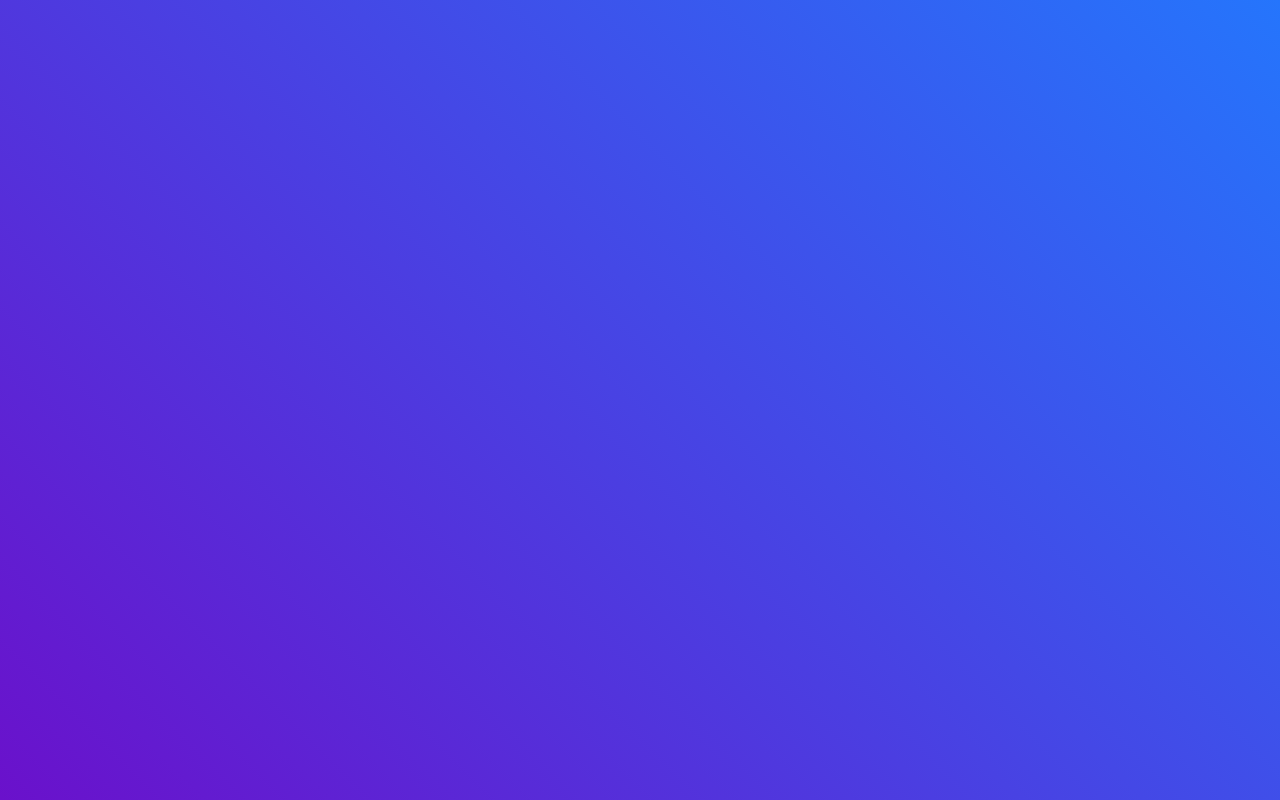
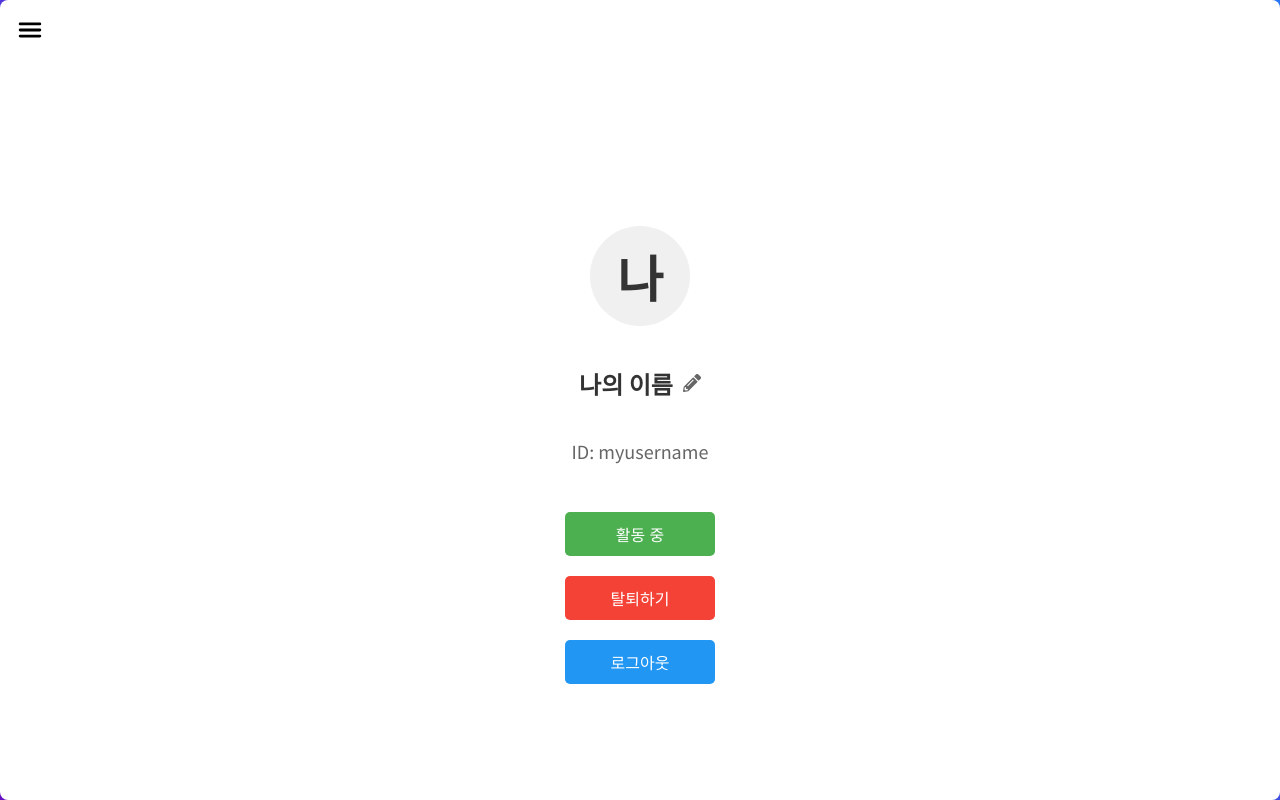
Before and after one commit to kimmatches/CareerConnect-front, a React (Create React App) app in the folder careerconnect-front/: page /mypage in a window 1280 px wide. Before the commit this address had no page. Built offline with nearby package versions, Linux system fonts and the light colour scheme.

Commit message:
마이페이지 구현

```diff
--- a/careerconnect-front/src/App.js
+++ b/careerconnect-front/src/App.js
@@ -9,6 +9,7 @@ import SidebarLayout from './components/layout/SidebarLayout'
 import MyChat from './components/mychat/MyChat.jsx'
 // import ChatRoom from './components/ChatRoom';
 import './App.css';
+import MyPage from './components/mypage/MyPage.jsx';
 
 const App = () => {
   return (
@@ -19,6 +20,7 @@ const App = () => {
             <Route path="/chat" element={<SidebarLayout><Chat /></SidebarLayout>} />
             <Route path="/groupchat" element={<SidebarLayout><Group /></SidebarLayout>} />
             <Route path="/mychat" element={<SidebarLayout><MyChat /></SidebarLayout>} />
+            <Route path="/mypage" element={<SidebarLayout><MyPage/></SidebarLayout>} />
             {/* <Route path="/chat/:roomId" element={<ChatRoom />} /> */}
           </Routes>
   );
--- a/careerconnect-front/src/components/layout/Sidebar.jsx
+++ b/careerconnect-front/src/components/layout/Sidebar.jsx
@@ -16,21 +16,6 @@ const Sidebar = ({ isVisible, toggleSidebar }) => {
         { id: 2, name: "친구", to: "/chat" },
         { id: 3, name: "스터디방", to: "/groupchat" },
     ]);
-    const [newRoomName, setNewRoomName] = useState('');
-    const [isCreating, setIsCreating] = useState(false);
-
-    const handleCreateRoom = () => {
-        if (newRoomName.trim() !== '') {
-            const newRoom = {
-                id: chatRooms.length + 1,
-                name: newRoomName,
-                to: `/chatroom/${chatRooms.length + 1}`
-            };
-            setChatRooms([...chatRooms, newRoom]);
-            setNewRoomName('');
-            setIsCreating(false);
-        }
-    };
 
     return (
         <div className={`sidebar ${isVisible ? 'visible' : ''}`}>
@@ -40,29 +25,7 @@ const Sidebar = ({ isVisible, toggleSidebar }) => {
             {chatRooms.map(room => (
                 <SidebarItem key={room.id} icon="💬" text={room.name} to={room.to} />
             ))}
-            <div className="create-room-container">
-                {isCreating ? (
-                    <div className="create-room-form">
-                        <input
-                            type="text"
-                            value={newRoomName}
-                            onChange={(e) => setNewRoomName(e.target.value)}
-                            placeholder="채팅방 이름"
-                            className="create-room-input"
-                        />
-                        <button onClick={handleCreateRoom} className="create-room-btn">
-                            생성
-                        </button>
-                        <button onClick={() => setIsCreating(false)} className="create-room-cancel-btn">
-                            취소
-                        </button>
-                    </div>
-                ) : (
-                    <button onClick={() => setIsCreating(true)} className="create-room-toggle-btn">
-                        새로운 채팅방 생성
-                    </button>
-                )}
-            </div>
+
         </div>
     );
 };
--- /dev/null
+++ b/careerconnect-front/src/components/mypage/MyPage.css
@@ -0,0 +1,94 @@
+.mypage-container {
+    display: flex;
+    flex-direction: column;
+    align-items: center;
+    justify-content: center;
+    height: 100vh;
+    text-align: center;
+}
+
+.profile-avatar {
+    margin-bottom: 20px;
+}
+
+.avatar-icon {
+    width: 100px;
+    height: 100px;
+    border-radius: 50%;
+    background-color: #f0f0f0;
+    display: flex;
+    align-items: center;
+    justify-content: center;
+    font-size: 50px;
+    font-weight: bold;
+    color: #333;
+}
+
+.profile-info {
+    margin-bottom: 20px;
+}
+
+.name-display {
+    display: flex;
+    align-items: center;
+    justify-content: center;
+}
+
+.profile-name {
+    font-size: 24px;
+    margin-right: 10px;
+}
+
+.edit-icon {
+    cursor: pointer;
+    font-size: 18px;
+    color: #666;
+}
+
+.name-edit-form {
+    display: flex;
+    align-items: center;
+    justify-content: center;
+}
+
+.name-input {
+    font-size: 24px;
+    padding: 5px;
+    margin-right: 10px;
+}
+
+.save-button {
+    font-size: 16px;
+    padding: 5px 10px;
+    cursor: pointer;
+}
+
+.profile-id {
+    font-size: 18px;
+    color: #666;
+}
+
+.status-button, .delete-button, .logout-button {
+    width: 150px;
+    padding: 10px 20px;
+    margin: 10px 0;
+    font-size: 16px;
+    border: none;
+    border-radius: 5px;
+    cursor: pointer;
+}
+
+.status-button {
+    background-color: #4caf50;
+    color: white;
+}
+
+.delete-button {
+    background-color: #f44336;
+    color: white;
+}
+
+.logout-button {
+    background-color: #2196f3;
+    color: white;
+}
--- /dev/null
+++ b/careerconnect-front/src/components/mypage/MyPage.jsx
@@ -0,0 +1,76 @@
+import React, { useState } from 'react';
+import { useNavigate } from 'react-router-dom';
+import './MyPage.css';
+import { FaPencilAlt } from 'react-icons/fa';
+
+const MyPage = () => {
+    const [isOnline, setIsOnline] = useState(true);
+    const [isEditing, setIsEditing] = useState(false);
+    const [name, setName] = useState("나의 이름");
+    const navigate = useNavigate();
+
+    const toggleOnlineStatus = () => {
+        setIsOnline(!isOnline);
+    };
+
+    const handleDeleteAccount = () => {
+        alert("계정이 탈퇴되었습니다.");
+    };
+
+    const handleLogout = () => {
+        alert("로그아웃 되었습니다.");
+        navigate('/');
+    };
+
+    const handleNameChange = (e) => {
+        setName(e.target.value);
+    };
+
+    const toggleEditing = () => {
+        setIsEditing(!isEditing);
+    };
+
+    const handleNameSubmit = (e) => {
+        e.preventDefault();
+        setIsEditing(false);
+    };
+
+    return (
+        <div className="mypage-container">
+            <div className="profile-avatar">
+                <div className="avatar-icon">나</div>
+            </div>
+            <div className="profile-info">
+                {isEditing ? (
+                    <form onSubmit={handleNameSubmit} className="name-edit-form">
+                        <input
+                            type="text"
+                            value={name}
+                            onChange={handleNameChange}
+                            className="name-input"
+                            autoFocus
+                        />
+                        <button type="submit" className="save-button">저장</button>
+                    </form>
+                ) : (
+                    <div className="name-display">
+                        <h2 className="profile-name">{name}</h2>
+                        <FaPencilAlt className="edit-icon" onClick={toggleEditing} />
+                    </div>
+                )}
+                <p className="profile-id">ID: myusername</p>
+            </div>
+            <button className="status-button" onClick={toggleOnlineStatus}>
+                {isOnline ? '활동 중' : '오프라인'}
+            </button>
+            <button className="delete-button" onClick={handleDeleteAccount}>
+                탈퇴하기
+            </button>
+            <button className="logout-button" onClick={handleLogout}>
+                로그아웃
+            </button>
+        </div>
+    );
+};
+
+export default MyPage;
```
Also changed, not shown: careerconnect-front/src/components/Chat.jsx (+7 -96 lines).
